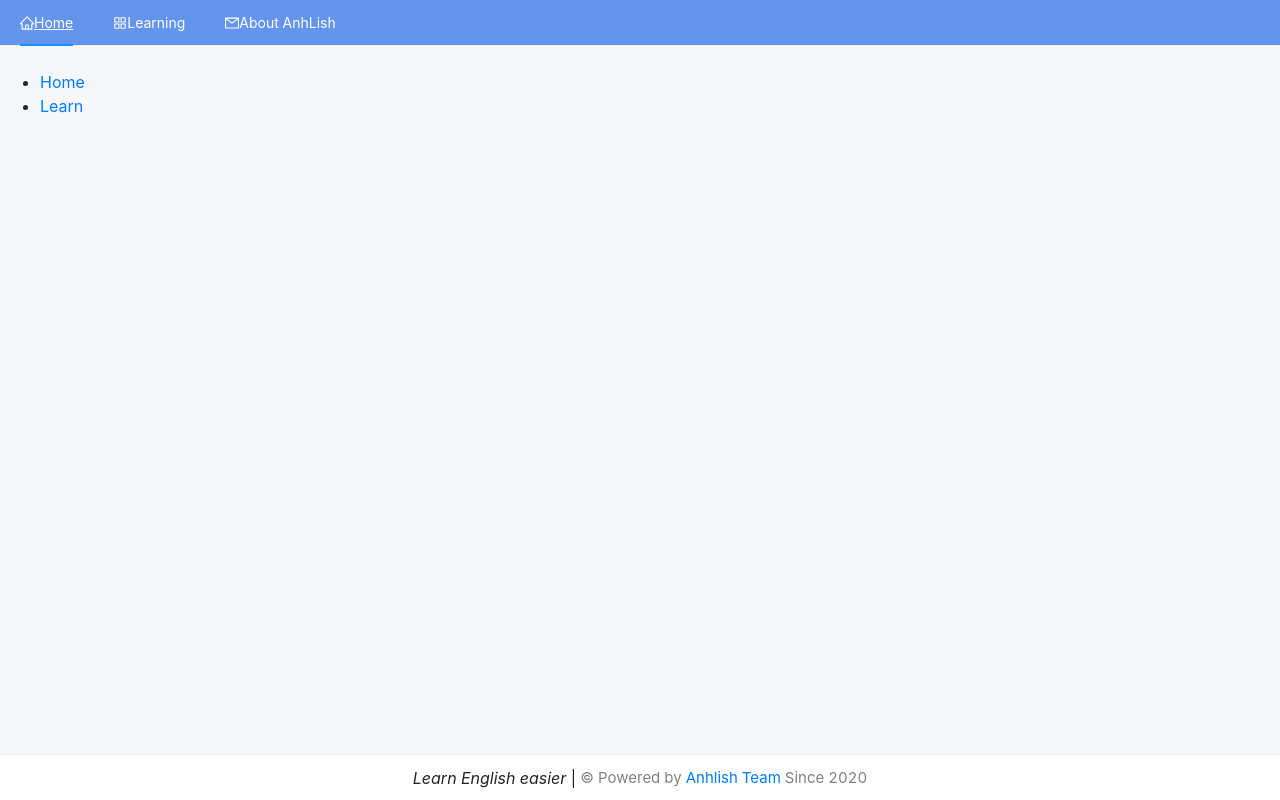
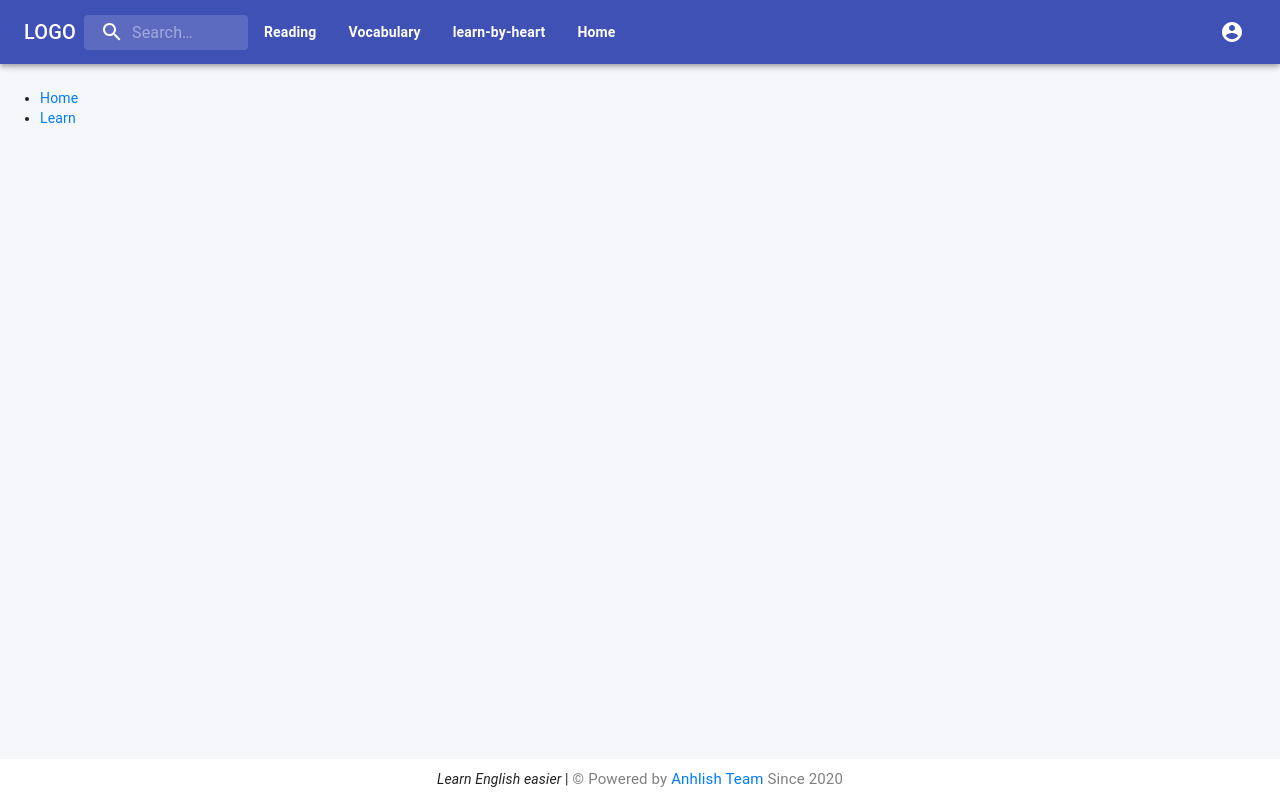
Before and after one commit to nhat1199/anhlish-client, a React (Create React App) app: page /home in a window 1280 px wide. Built offline with nearby package versions, Linux system fonts and the light colour scheme.

Commit message:
edit header

```diff
--- a/src/App.js
+++ b/src/App.js
@@ -3,6 +3,7 @@ import { BrowserRouter, Redirect, Route, Switch } from "react-router-dom";
 import "./App.css";
 import "antd/dist/antd.css";
 import "bootstrap/dist/css/bootstrap.css";
+import CssBaseline from '@material-ui/core/CssBaseline';
 import Header from "components/Header";
 import NotFound from "./components/NotFound";
 import Footer from "components/Footer";
@@ -13,6 +14,7 @@ function App() {
   console.log(ROUTER_LINK_LIST);
   return (
     <div className="app">
+		<CssBaseline />
       <Suspense fallback={<h3>Loading...</h3>}>
         <BrowserRouter>
           <Header />
--- /dev/null
+++ b/src/components/Header/MenuDialog/index.jsx
@@ -0,0 +1,111 @@
+import React from 'react';
+import { makeStyles } from '@material-ui/core/styles';
+import Dialog from '@material-ui/core/Dialog';
+import ListItemText from '@material-ui/core/ListItemText';
+import ListItem from '@material-ui/core/ListItem';
+import List from '@material-ui/core/List';
+import Divider from '@material-ui/core/Divider';
+import AppBar from '@material-ui/core/AppBar';
+import Toolbar from '@material-ui/core/Toolbar';
+import IconButton from '@material-ui/core/IconButton';
+import Typography from '@material-ui/core/Typography';
+import CloseIcon from '@material-ui/icons/Close';
+import Slide from '@material-ui/core/Slide';
+import MenuIcon from '@material-ui/icons/Menu';
+import { useHistory } from 'react-router-dom';
+import { learningLink, HOME_LINK } from 'helper/RouterLink.data';
+
+const useStyles = makeStyles((theme) => ({
+	root: {
+		[theme.breakpoints.up('sm')]: {
+			display: 'none',
+		},
+	},
+	appBar: {
+		position: 'relative',
+		'& button': {
+			outline: 'none !important',
+		},
+	},
+	title: {
+		color: 'white',
+		marginLeft: theme.spacing(2),
+		flex: 1,
+	},
+}));
+
+const Transition = React.forwardRef(function Transition(props, ref) {
+	return <Slide direction="up" ref={ref} {...props} />;
+});
+
+export default function MenuDialog() {
+	const classes = useStyles();
+	const [open, setOpen] = React.useState(false);
+	const history = useHistory();
+
+	const goToReading = () => {
+		history.push(learningLink.ImportContent);
+		handleClose();
+	};
+	const goHome = () => {
+		history.push(HOME_LINK);
+		handleClose();
+	};
+
+	const handleClickOpen = () => {
+		setOpen(true);
+	};
+
+	const handleClose = () => {
+		setOpen(false);
+	};
+
+	return (
+		<div>
+			<MenuIcon onClick={handleClickOpen} />
+
+			<Dialog
+				fullScreen
+				open={open}
+				onClose={handleClose}
+				TransitionComponent={Transition}
+				className={classes.root}
+			>
+				<AppBar className={classes.appBar}>
+					<Toolbar>
+						<IconButton edge="start" color="inherit" onClick={handleClose} aria-label="close">
+							<CloseIcon />
+						</IconButton>
+						<Typography variant="h6" className={classes.title}>
+							LOGO
+						</Typography>
+					</Toolbar>
+				</AppBar>
+				<List>
+					<ListItem button onClick={goToReading}>
+						{/* <Link to="/learning/import-content" className="text-white p-3"> */}
+						<ListItemText primary="Reading" secondary="AI generator" />
+						{/* </Link> */}
+					</ListItem>
+
+					<ListItem button onClick={goHome}>
+						<ListItemText primary="Vocabulary" secondary="Excelent AI generator" />
+					</ListItem>
+
+					<ListItem button>
+						<ListItemText primary="Grammar" secondary="Best practice" />
+					</ListItem>
+					<Divider />
+
+					<ListItem button>
+						<ListItemText primary="My Profile" secondary="" />
+					</ListItem>
+
+					<ListItem button>
+						<ListItemText primary="Logout" secondary="" />
+					</ListItem>
+				</List>
+			</Dialog>
+		</div>
+	);
+}
--- /dev/null
+++ b/src/components/Header/header.styles.js
@@ -0,0 +1,72 @@
+const {fade, makeStyles } = require("@material-ui/core");
+
+const headerStyles = makeStyles((theme) => ({
+	root: {
+		display: 'flex',
+		'& button': {
+			outline: 'none !important',
+		},
+	},
+	menuButton: {
+		marginLeft: theme.spacing(2),
+	},
+	title: {
+		color: 'white',
+		flexGrow: 0,
+	},
+	search: {
+		margin: '0 0 0 30px',
+		position: 'relative',
+		borderRadius: theme.shape.borderRadius,
+		backgroundColor: fade(theme.palette.common.white, 0.15),
+		'&:hover': {
+			backgroundColor: fade(theme.palette.common.white, 0.25),
+		},
+		marginLeft: theme.spacing(1),
+
+		[theme.breakpoints.up('sm')]: {
+			marginLeft: theme.spacing(1),
+			width: 'auto',
+		},
+	},
+	searchIcon: {
+		padding: theme.spacing(0, 2),
+		height: '100%',
+		position: 'absolute',
+		pointerEvents: 'none',
+		display: 'flex',
+		alignItems: 'center',
+		justifyContent: 'center',
+	},
+	inputRoot: {
+		color: 'inherit',
+	},
+	inputInput: {
+		padding: theme.spacing(1, 1, 1, 0),
+		// vertical padding + font size from searchIcon
+		paddingLeft: `calc(1em + ${theme.spacing(4)}px)`,
+		transition: theme.transitions.create('width'),
+		width: '100%',
+		[theme.breakpoints.up('sm')]: {
+			width: '12ch',
+			'&:focus': {
+				width: '20ch',
+			},
+		},
+	},
+	moreIcon: {
+		marginLeft: 'auto',
+		display: 'none',
+		[theme.breakpoints.down('xs')]: {
+			display: 'block',
+		},
+	},
+	itemFixed: {
+		display: 'block',
+		[theme.breakpoints.down('xs')]: {
+			display: 'none',
+		},
+	},
+}));
+
+export default headerStyles;
--- a/src/components/Header/index.jsx
+++ b/src/components/Header/index.jsx
@@ -1,53 +1,104 @@
-import React from "react";
-import { Menu } from "antd";
-import {
-  MailOutlined,
-  AppstoreOutlined,
-  HomeOutlined,
-} from "@ant-design/icons";
-import { Link } from "react-router-dom";
-import { useMediaQuery } from "react-responsive";
+import React from 'react';
+import AppBar from '@material-ui/core/AppBar';
+import Toolbar from '@material-ui/core/Toolbar';
+import IconButton from '@material-ui/core/IconButton';
+import Typography from '@material-ui/core/Typography';
+import InputBase from '@material-ui/core/InputBase';
+import MenuIcon from '@material-ui/icons/Menu';
+import SearchIcon from '@material-ui/icons/Search';
+import { AccountCircle } from '@material-ui/icons';
+import { Menu, MenuItem } from '@material-ui/core';
+import { Link } from 'react-router-dom';
+import headerStyles from './header.styles';
+import MenuDialog from './MenuDialog';
 
-const style = {
-  textAlign: "center",
-  backgroundColor: "cornflowerblue",
-  color: "white",
+export default function Header() {
+	const classes = headerStyles();
+	const [anchorEl, setAnchorEl] = React.useState(null);
+	const open = Boolean(anchorEl);
+	const handleMenu = (event) => {
+		setAnchorEl(event.currentTarget);
 	};
-const handleClick = (event) => {
-  console.log("event:", event);
+
+	const handleClose = () => {
+		setAnchorEl(null);
 	};
-function Header(props) {
-  const isSmallScreen = useMediaQuery({ query: '(max-width: 374px)' })
-  const itemClasname =  isSmallScreen?"d-flex align-items-center text-dark": "d-flex align-items-center text-white";
-  console.log(itemClasname);
 	return (
+		<div className={classes.root}>
+			<AppBar >
+				<Toolbar>
+					<Typography className={classes.title} variant="h6">
+						LOGO
+					</Typography>
+					<div className={classes.search}>
+						<div className={classes.searchIcon}>
+							<SearchIcon />
+						</div>
+						<InputBase
+							placeholder="Search…"
+							classes={{
+								root: classes.inputRoot,
+								input: classes.inputInput,
+							}}
+							inputProps={{ 'aria-label': 'search' }}
+						/>
+					</div>
+					<div className={classes.itemFixed}>
+						<Link to="/learning/import-content" className="text-white p-3">
+							<b>Reading</b>
+						</Link>
+						<Link to="/learning/import-content" className="text-white p-3">
+							<b>Vocabulary</b>
+						</Link>
+						<Link to="/learning/learn-by-heart" className="text-white p-3">
+							<b>learn-by-heart</b>
+						</Link>
+						<Link to="/home" className="text-white p-3">
+							<b>Home</b>
+						</Link>
+					</div>
+					<div className={classes.itemFixed + ' ml-auto'}>
+						<IconButton
+							aria-label="account of current user"
+							aria-controls="menu-appbar"
+							aria-haspopup="true"
+							onClick={handleMenu}
+							color="inherit"
+						>
+							<AccountCircle />
+						</IconButton>
 						<Menu
-      onClick={handleClick}
-      selectedKeys="nav-menu"
-      mode="horizontal"
-      style={style}
+							id="menu-appbar"
+							anchorEl={anchorEl}
+							anchorOrigin={{
+								vertical: 'top',
+								horizontal: 'right',
+							}}
+							keepMounted
+							transformOrigin={{
+								vertical: 'top',
+								horizontal: 'right',
+							}}
+							open={open}
+							onClose={handleClose}
 						>
-      <Menu.Item key="home">
-        <div className="d-flex align-items-center text-white">
-          <HomeOutlined />
-          <Link to="/home" className="text-white">Home</Link>
+							<MenuItem onClick={handleClose}>Profile</MenuItem>
+							<MenuItem onClick={handleClose}>My account</MenuItem>
+						</Menu>
 					</div>
-      </Menu.Item>
-      <Menu.Item key="app">
-        <div className="d-flex align-items-center text-white">
-          <AppstoreOutlined />
-          <Link to="/learning/import-content" className="text-white">Learning</Link>
+					<div className={classes.moreIcon}>
+						<IconButton
+							edge="end"
+							className={classes.menuButton}
+							color="inherit"
+							aria-label="open drawer"
+						>
+							<MenuDialog />
+						</IconButton>
 					</div>
-      </Menu.Item>
-      <Menu.Item key="about" >
-        <div className={itemClasname}>
-
-          <MailOutlined />
-          About AnhLish
+				</Toolbar>
+			</AppBar>
+      <Toolbar/>
 		</div>
-      </Menu.Item>
-    </Menu>
 	);
 }
-
-export default Header;
--- a/src/helper/RouterLink.data.js
+++ b/src/helper/RouterLink.data.js
@@ -1,28 +1,32 @@
-import HomePage from "pages/HomePage";
-import { ImportContentPage, LearnByHeartPage } from "pages/Learning/index";
-const HOME_LINK = "/home";
-const LEARNING_LINK = "/learning";
+import HomePage from 'pages/HomePage';
+import { ImportContentPage, LearnByHeartPage } from 'pages/Learning/index';
+const HOME_LINK = '/home';
+const LEARNING_LINK = '/learning';
 
-const learningGroup = [
+const learningLink = {
+	ImportContent: LEARNING_LINK + '/import-content',
+	LearnByHeart: LEARNING_LINK + '/learn-by-heart',
+};
+const learningComponentGroup = [
 	{
-    name: "Import Content",
-    link: LEARNING_LINK + "/import-content",
+		name: 'Import Content',
+		link: learningLink.ImportContent,
 		component: ImportContentPage,
 	},
 	{
-    name: "Learn by heart",
-    link: LEARNING_LINK + "/learn-by-heart",
+		name: 'Learn by heart',
+		link: learningLink.LearnByHeart,
 		component: LearnByHeartPage,
 	},
 ];
 
-let routerList = [{ name: "Home", link: HOME_LINK, component: HomePage }];
+let routerList = [{ name: 'Home', link: HOME_LINK, component: HomePage }];
 
 const routes = {
 	routerLink: () => {
-    routerList = routerList.concat(learningGroup);
+		routerList = routerList.concat(learningComponentGroup);
 		return routerList;
 	},
 };
-
+export { HOME_LINK, LEARNING_LINK, learningLink };
 export default routes;
--- a/src/index.js
+++ b/src/index.js
@@ -1,9 +1,14 @@
-import React from "react";
-import ReactDOM from "react-dom";
-import "./index.css";
-import App from "./App";
-import * as serviceWorker from "./serviceWorker";
-ReactDOM.render(<App />, document.getElementById("root"));
+import React from 'react';
+import ReactDOM from 'react-dom';
+import './index.css';
+import App from './App';
+import * as serviceWorker from './serviceWorker';
+ReactDOM.render(
+	<React.Fragment>
+		<App />
+	</React.Fragment>,
+	document.getElementById('root')
+);
 
 // If you want your app to work offline and load faster, you can change
 // unregister() to register() below. Note this comes with some pitfalls.
```
Lines whose indentation alone changed are shown as unchanged.
